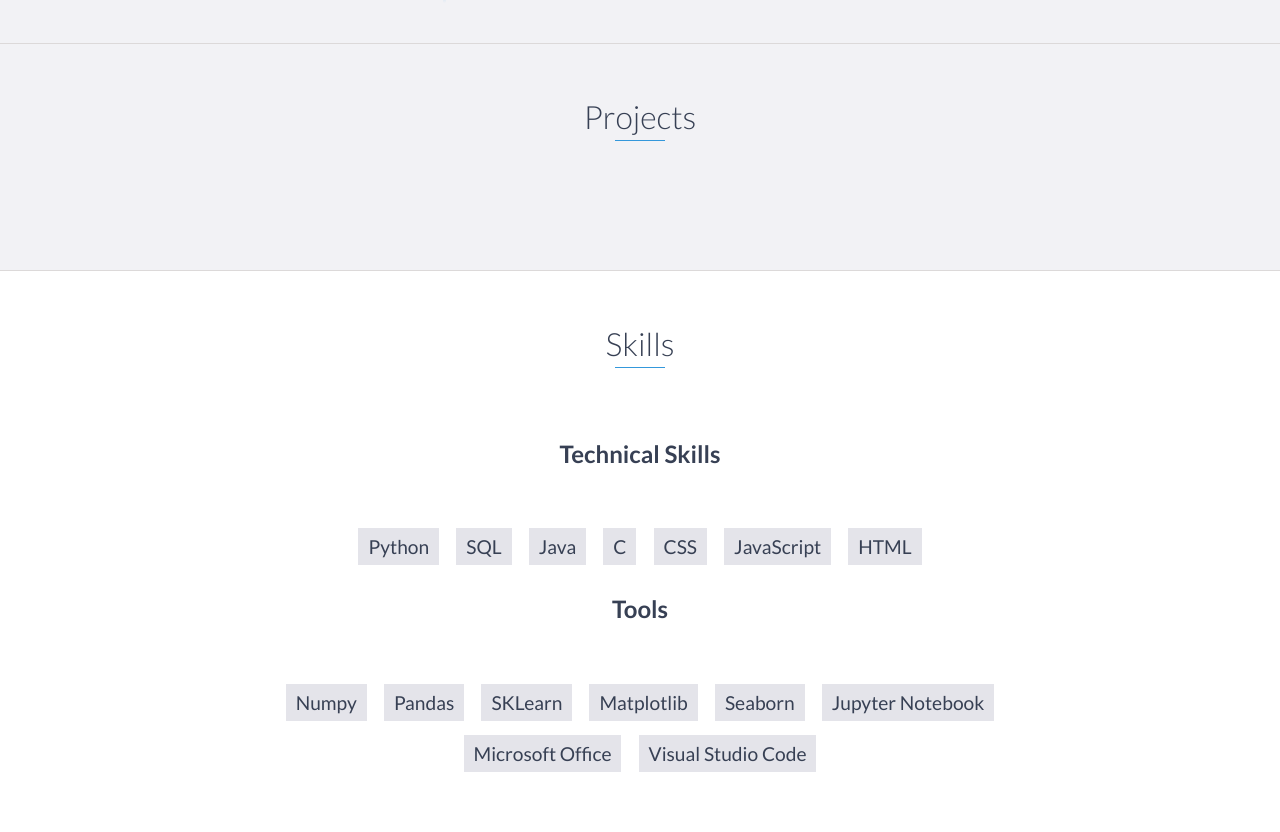
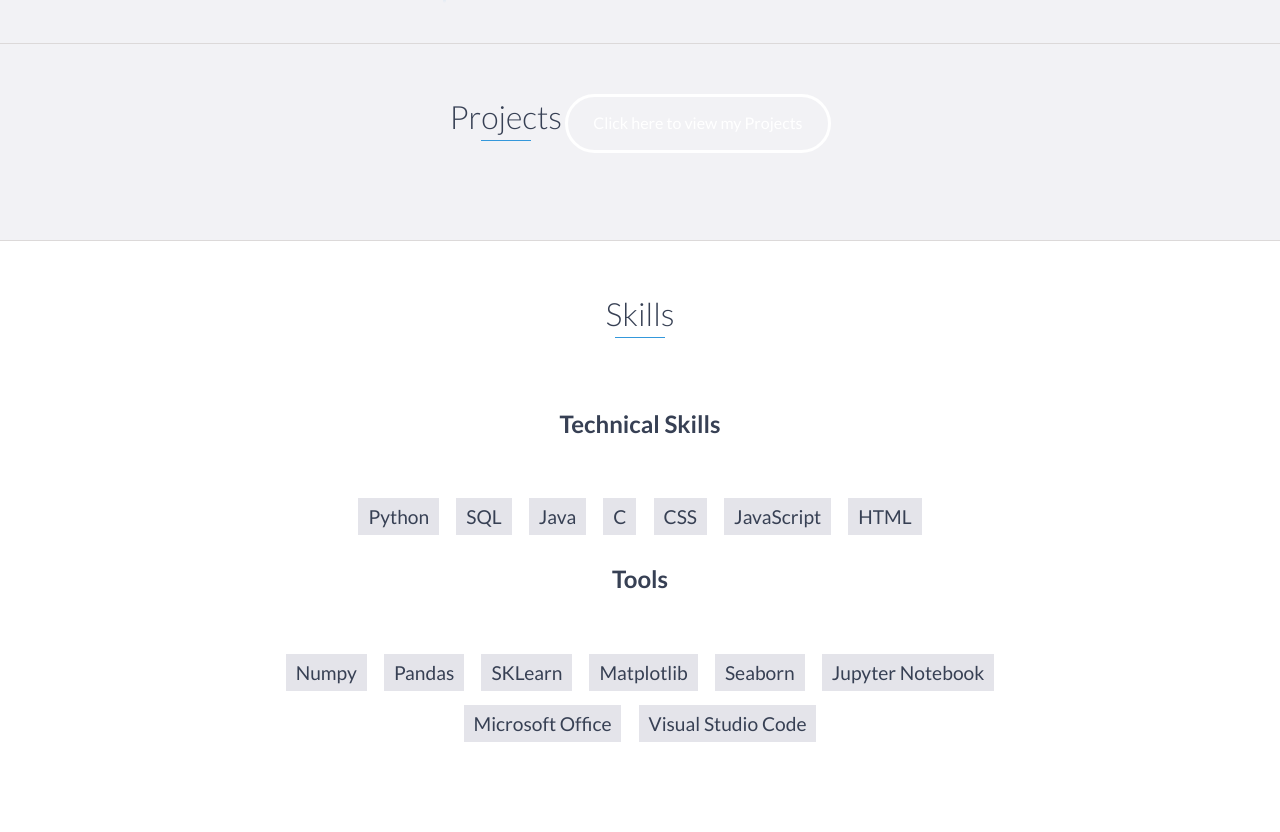
Before and after one commit to Dennis2252/Dennis2252.github.io, a website: page index.html in a window 1280 px wide. Shown: the part 2204-3036 px from the top of the page. Drawn offline with nearby package versions, Linux system fonts and the light colour scheme.

Commit message:
Update index.html

```diff
--- a/index.html
+++ b/index.html
@@ -130,23 +130,8 @@
     <!-- End #experience -->
     <div id="projects" class="background-alt">
         <h2 class="heading">Projects</h2>
-        <div class="container">
-            <div class="row">
-            <div class="project shadow-large">
-                <!-- End .project-image -->
-                <div class="project-info">
-                <h3>Project Name Here</h3>
-                <p>
-                    Lorem ipsum dolor sit amet, consectetur adipiscing elit. Curabitur in iaculis ex. Etiam volutpat laoreet urna. Morbi ut tortor nec nulla commodo malesuada sit amet vel lacus. Fusce eget efficitur libero. Morbi dapibus porta quam laoreet placerat.
-                </p>
-                <a href="#">View Project</a>
-                </div>
-                <!-- End .project-info -->
-            </div>
-            <!-- End .project -->
-            </div>
-        </div>
-        </div>
+        <a href="https://github.com/Dennis2252/" class="btn-rounded-white">Click here to view my Projects</a>
+    </div>
         <!-- End #projects -->
     <div id="skills">
         <h2 class="heading">Skills</h2>
```
